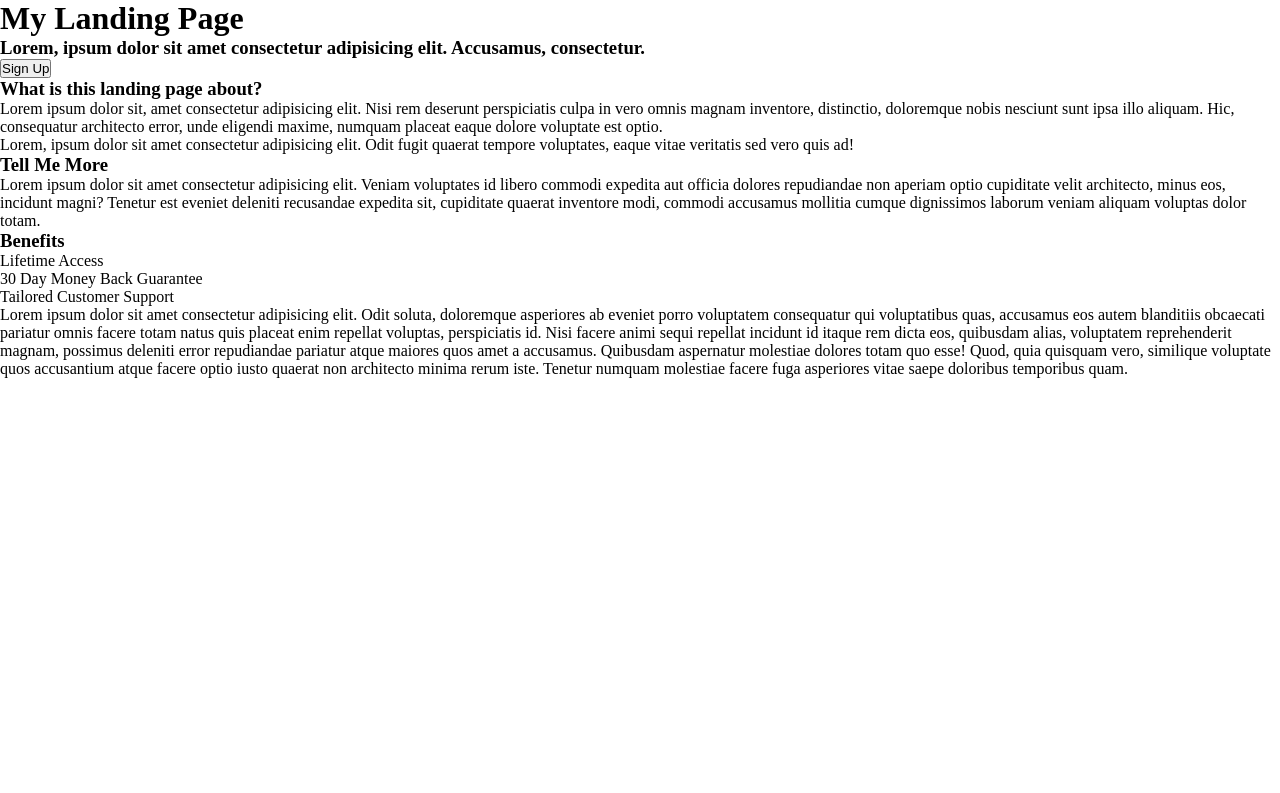
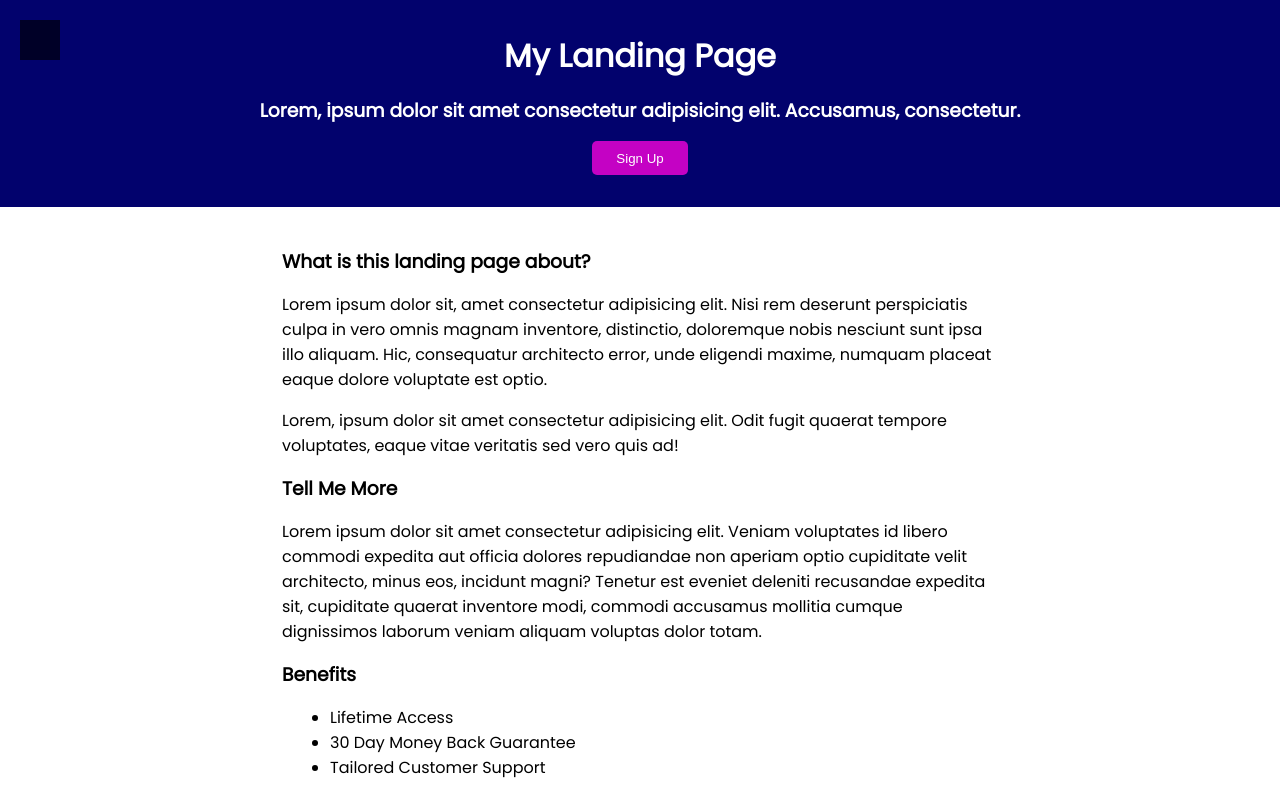
Before and after one commit to davecade/practise-landing-page, a plain HTML site: page index.html in a window 1280 px wide. Shown: the top 793 px of the page. Drawn offline with Linux system fonts and the light colour scheme.

Commit message:
added basic CSS style

```diff
--- a/index.html
+++ b/index.html
@@ -8,10 +8,17 @@
 </head>
 <body>
 
-    <header class="header">
-        <h1 class="heading">My Landing Page</h1>
-        <h3>Lorem, ipsum dolor sit amet consectetur adipisicing elit. Accusamus, consectetur.</h3>
-        <button class="btn sign-up">Sign Up</button>
+    <header id="header">
+        <div class="hamburger">
+            <div class="top"></div>
+            <div class="mid"></div>
+            <div class="bot"></div>
+        </div>
+        <div class="header-content">
+            <h1 class="heading">My Landing Page</h1>
+            <h3>Lorem, ipsum dolor sit amet consectetur adipisicing elit. Accusamus, consectetur.</h3>
+            <button class="btn sign-up">Sign Up</button>
+        </div>
     </header>
 
     <div class="container">
--- a/scss/style.scss
+++ b/scss/style.scss
@@ -1,5 +1,81 @@
+@import url('https://fonts.googleapis.com/css2?family=Poppins&display=swap');
+
 * {
     margin: 0;
     padding: 0;
     box-sizing: border-box;
 }
+
+body {
+    font-family: Poppins, sans-serif;
+}
+
+.container {
+    width: 780px;
+    margin: 0 auto;
+    padding: 2rem;
+}
+
+%btn {
+    padding: .6rem 1.5rem;
+    border-radius: 5px;
+    border: none;
+    outline: none;
+    cursor: pointer;
+}
+
+#header {
+    background: #02026d;
+    color: #fff;
+
+    .hamburger {
+        position: absolute;
+        color: #fff;
+        background: #000027;
+        width: 40px;
+        height: 40px;
+        left: 20px;
+        top: 20px;
+    }
+
+    .header-content {
+        display: flex;
+        flex-direction: column;
+        justify-content: center;
+        align-items: center;
+
+        padding: 2rem;
+
+        h3 {
+            margin: 1rem;
+        }
+
+        .sign-up {
+            @extend %btn;
+            color: #fff;
+            background: rgb(196, 2, 196);
+
+            &:hover {
+                opacity: 0.9;
+            }
+        }
+
+    }
+}
+
+
+.main {
+    display: flex;
+    flex-direction: column;
+    justify-content: center;
+
+    h3, p, ul {
+        margin: .5rem 0;
+    }
+
+    ul {
+        li {
+            margin-left: 3rem;
+        }
+    }
+}
```
Also changed, not shown: css/style.css, 1 other file.
